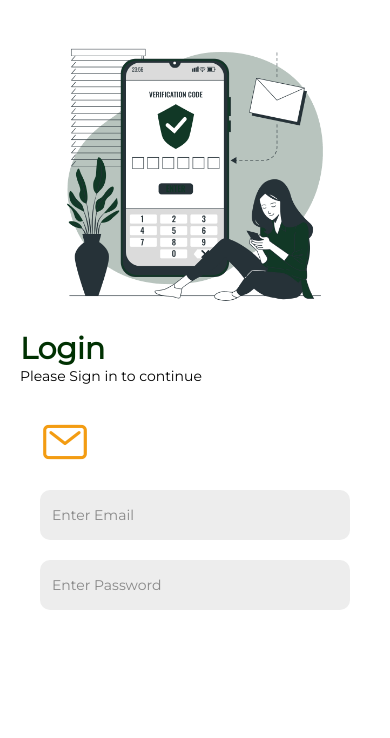
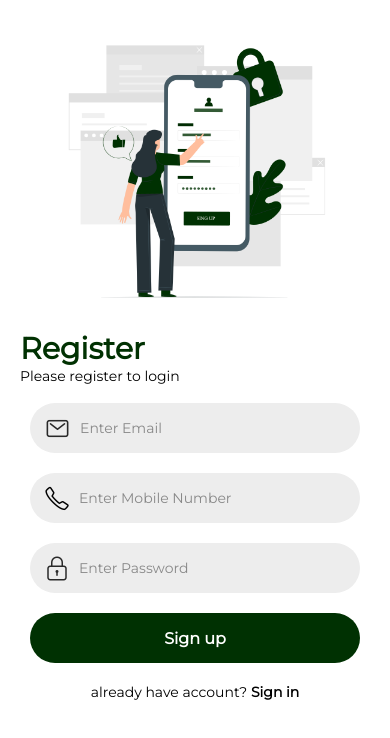
Before and after one commit to DarshanS162/NVM-MS, a React Native app in the folder NVM-MS/: screen /Registration in a window 390 px wide. Shown: the top 738 px of the page. Built offline with nearby package versions, Linux system fonts and the light colour scheme.

Commit message:
login and register frontend Done

```diff
--- a/NVM-MS/src/navigator/AppNavigator.js
+++ b/NVM-MS/src/navigator/AppNavigator.js
@@ -3,6 +3,7 @@ import React from 'react'
 import { createStackNavigator } from '@react-navigation/stack';
 import HomeScreen from '../screens/common/Home'
 import Login from '../screens/common/Login';
+import Registration from '../screens/common/Registration';
 const Stack = createStackNavigator();
 
 const AppNavigator = () => {
@@ -10,6 +11,7 @@ const AppNavigator = () => {
     <Stack.Navigator initialRouteName="Login">
       <Stack.Screen name="Login" component={Login} options={{headerShown:false}} />
       <Stack.Screen name="Home" component={HomeScreen} />
+      <Stack.Screen name="Registration" component={Registration} options={{headerShown:false}} />
     </Stack.Navigator>
   )
 }
--- a/NVM-MS/src/screens/common/Login.js
+++ b/NVM-MS/src/screens/common/Login.js
@@ -1,15 +1,15 @@
 import React, { useState } from 'react';
-import { SafeAreaView, StyleSheet, Platform, StatusBar, Image, View, TextInput } from 'react-native';
+import { SafeAreaView, StyleSheet, Platform, StatusBar, Image, View, TextInput, TouchableOpacity, Text } from 'react-native';
 import { customStyle, COLORS } from '../../custom/styles';
 import loginImage from "../../../assets/login.png"
 import CustomTextAndInput from "../../customComponents/CustomTextAndInput"
-import { Ionicons } from '@expo/vector-icons'; // Import FontAwesome
+import { Ionicons, SimpleLineIcons } from '@expo/vector-icons';
 
-const Login = () => {
+const Login = ( {navigation}) => {
     const [text, onChangeText] = useState('');
     return (
         <SafeAreaView style={customStyle.container}>
-            <View style={{ padding: 20 }}>
+            <View style={{ padding: 20, flex: 1 }}>
                 <View style={styles.imageContainer}>
                     <Image source={loginImage} style={styles.image} />
                 </View>
@@ -17,10 +17,26 @@ const Login = () => {
                 <CustomTextAndInput type="text" style={styles.loginText}>Login</CustomTextAndInput>
                 <CustomTextAndInput type="text">Please Sign in to continue</CustomTextAndInput>
                 <View style={styles.inputContainer}>
-                <Ionicons name="mail-outline" size={50} color="#f39c12" />
-                    <CustomTextAndInput type="input" style={styles.inputField} placeholder='Enter Email' onChangeText={onChangeText} value={text} />
-                    <CustomTextAndInput type="input" style={styles.inputField} placeholder='Enter Password' />
+                    <View style={styles.inputBox}>
+                        <Ionicons name="mail-outline" size={25} color="#292929" />
+                        <CustomTextAndInput type="input" style={styles.inputField} placeholder='Enter Email' onChangeText={onChangeText} value={text} />
+                    </View>
 
+                    <View style={styles.inputBox}>
+                        <SimpleLineIcons name="lock" size={24} color="black" />
+                        <CustomTextAndInput type="input" style={styles.inputField} placeholder='Enter Password' />
+                    </View>
+
+                    <TouchableOpacity style={styles.signUpButton}>
+                        <CustomTextAndInput type="text" style={styles.signUpText}>Sign in</CustomTextAndInput>
+                    </TouchableOpacity>
+
+                    <View style={styles.dtHvAcc}>
+                        <CustomTextAndInput type="text">Don't have account? </CustomTextAndInput>
+                        <TouchableOpacity onPress={ () => {navigation.navigate('Registration')}}>
+                            <CustomTextAndInput type='text' style={{ fontSize: 14, fontWeight: 'bold' }}>Sign up</CustomTextAndInput>
+                        </TouchableOpacity>
+                    </View>
                 </View>
             </View>
         </SafeAreaView>
@@ -29,31 +45,54 @@ const Login = () => {
 
 const styles = StyleSheet.create({
     image: {
-        width: 270,
-        height: 270,
+        width: 300,
+        height: 300,
         alignSelf: "center",
     },
     imageContainer: {
         padding: 20,
     },
+
     loginText: {
         fontSize: 30,
         fontWeight: "bold",
         color: COLORS.primary
     },
     inputField: {
-        backgroundColor: "#ededed",
         height: 50,
-        borderRadius: 10,
-        paddingHorizontal: 12
+        flex: 1,
     },
     inputContainer: {
-        flex: 1,
         gap: 20,
-        padding: 20,
-        paddingTop: 30,
-    }
-
+        padding: 10,
+        marginTop: 12
+    },
+    inputBox: {
+        flexDirection: 'row',
+        gap: 10,
+        alignItems: 'center',
+        backgroundColor: "#ededed",
+        borderRadius: 25,
+        paddingHorizontal: 15,
+    },
+    signUpButton: {
+        height: 50,
+        borderRadius: 25,
+        backgroundColor: COLORS.primary,
+        alignItems: 'center',
+        justifyContent: 'center',
+        marginTop:8
+    },
+    signUpText:{
+        color: '#fff',
+        fontWeight: 'bold',
+        fontSize: 16
+    },
+    dtHvAcc:{
+        flexDirection: 'row',
+        paddingHorizontal:10,
+        justifyContent:'center'
+    },
 });
 
 export default Login;
--- a/NVM-MS/src/screens/common/Registration.js
+++ b/NVM-MS/src/screens/common/Registration.js
@@ -0,0 +1,102 @@
+import React, { useState } from 'react';
+import { SafeAreaView, StyleSheet, Platform, StatusBar, Image, View, TextInput, TouchableOpacity, Text } from 'react-native';
+import { customStyle, COLORS } from '../../custom/styles';
+import RegisterImage from "../../../assets/register.png"
+import CustomTextAndInput from "../../customComponents/CustomTextAndInput"
+import { Ionicons, SimpleLineIcons,FontAwesome} from '@expo/vector-icons';
+
+const Registration = ({ navigation }) => {
+    const [text, onChangeText] = useState('');
+    return (
+        <SafeAreaView style={customStyle.container}>
+            <View style={{ padding: 20, flex: 1 }}>
+                <View style={styles.imageContainer}>
+                    <Image source={RegisterImage} style={styles.image} />
+                </View>
+
+                <CustomTextAndInput type="text" style={styles.loginText}>Register</CustomTextAndInput>
+                <CustomTextAndInput type="text">Please register to login</CustomTextAndInput>
+                <View style={styles.inputContainer}>
+                    <View style={styles.inputBox}>
+                        <Ionicons name="mail-outline" size={25} color="#292929" />
+                        <CustomTextAndInput type="input" style={styles.inputField} placeholder='Enter Email' onChangeText={onChangeText} value={text} />
+                    </View>
+
+                    <View style={styles.inputBox}>
+                    <SimpleLineIcons name="phone" size={24} color="black" />
+                        <CustomTextAndInput type="input" style={styles.inputField} placeholder='Enter Mobile Number' onChangeText={onChangeText} value={text} />
+                    </View>
+
+                    <View style={styles.inputBox}>
+                        <SimpleLineIcons name="lock" size={24} color="#292929" />
+                        <CustomTextAndInput type="input" style={styles.inputField} placeholder='Enter Password' />
+                    </View>
+
+                    <TouchableOpacity style={styles.signUpButton}>
+                        <CustomTextAndInput type="text" style={styles.signUpText}>Sign up</CustomTextAndInput>
+                    </TouchableOpacity>
+
+                    <View style={styles.dtHvAcc}>
+                        <CustomTextAndInput type="text">already have account? </CustomTextAndInput>
+                        <TouchableOpacity onPress={() => { navigation.navigate('Login') }}>
+                            <CustomTextAndInput type='text' style={{ fontSize: 14, fontWeight: 'bold' }}>Sign in</CustomTextAndInput>
+                        </TouchableOpacity>
+                    </View>
+                </View>
+            </View>
+        </SafeAreaView>
+    );
+};
+
+const styles = StyleSheet.create({
+    image: {
+        width:300,
+        height: 270,
+        alignSelf: "center",
+    },
+    imageContainer: {
+        padding: 20,
+    },
+
+    loginText: {
+        fontSize: 30,
+        fontWeight: "bold",
+        color: COLORS.primary
+    },
+    inputField: {
+        height: 50,
+        flex: 1,
+    },
+    inputContainer: {
+        gap: 20,
+        padding: 10,
+        marginTop: 8
+    },
+    inputBox: {
+        flexDirection: 'row',
+        gap: 10,
+        alignItems: 'center',
+        backgroundColor: "#ededed",
+        borderRadius: 25,
+        paddingHorizontal: 15,
+    },
+    signUpButton: {
+        height: 50,
+        borderRadius: 25,
+        backgroundColor: COLORS.primary,
+        alignItems: 'center',
+        justifyContent: 'center',
+    },
+    signUpText: {
+        color: '#fff',
+        fontWeight: 'bold',
+        fontSize: 16
+    },
+    dtHvAcc: {
+        flexDirection: 'row',
+        paddingHorizontal: 10,
+        justifyContent: 'center'
+    },
+});
+
+export default Registration;
```
Also changed, not shown: NVM-MS/assets/register.png (added).
